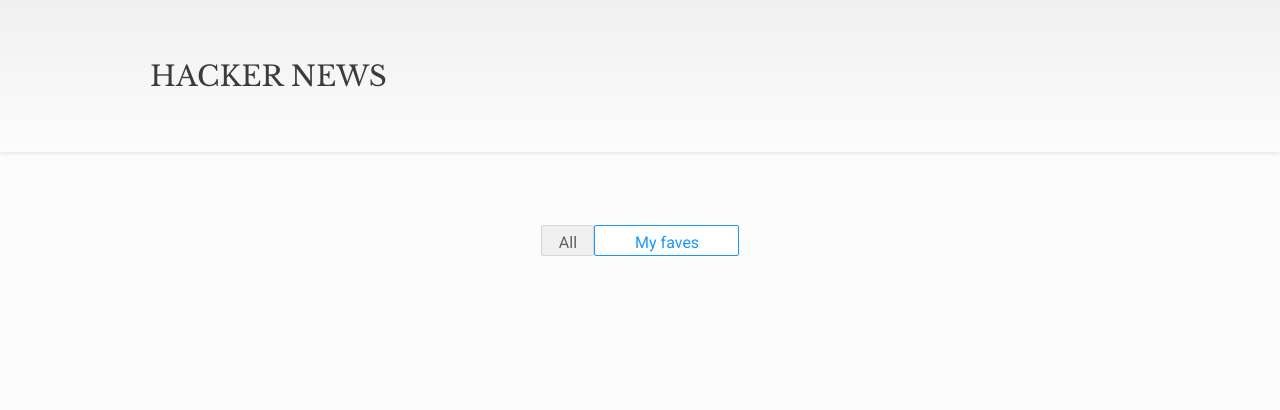
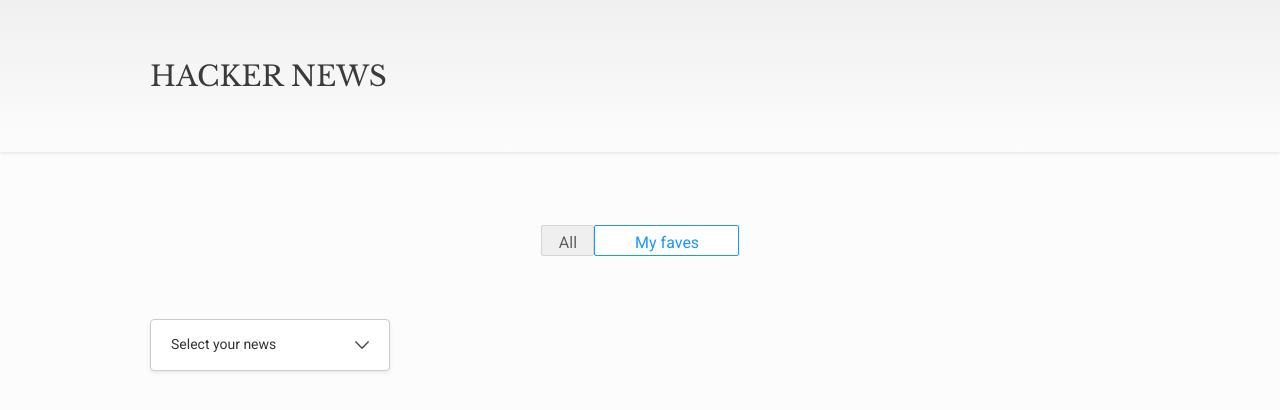
Before and after one commit to joskr2/demo-reign-josue, a React (Vite) app: page / in a window 1280 px wide. Shown: the top 410 px of the page. Built offline with nearby package versions, Linux system fonts and the light colour scheme.

Commit message:
feat(home): added dropdown component

```diff
--- a/src/App.tsx
+++ b/src/App.tsx
@@ -1,5 +1,7 @@
+import Dropdown from './components/Dropdown'
 import Header from './components/Header'
 import Toggle from './components/Toggle'
+import { items } from './data/data'
 import './index.css'
 
 const App = () => {
@@ -8,6 +10,7 @@
       <Header />
       <main>
         <Toggle defaultOnAll={false} />
+        <Dropdown title={'Select your news'} items={items}/>
       </main>
       <footer>
       </footer>
--- /dev/null
+++ b/src/components/Dropdown/index.tsx
@@ -0,0 +1,50 @@
+import { FC, useState } from 'react'
+import { IDropdown, IDropdownOption } from '../../interfaces/IDropdown'
+import './style.css';
+import Down from './../../assets/images/down-chevron.png';
+import Up from './../../assets/images/up-chevron.png';
+
+
+const Dropdown: FC<IDropdown> = ({ title, items }) => {
+
+  const [open, setOpen] = useState(false);
+  const [selection, setSelection] = useState<IDropdownOption>();
+  const toggle = () => setOpen(prevState => !prevState);
+
+  const handleOnClick = (item: IDropdownOption) => {
+    setSelection(item);
+    console.log(selection)
+  }
+
+  return (
+    <div className="wrapper">
+      <div
+        tabIndex={0}
+        className="header"
+        role="button"
+        onClick={toggle}
+      >
+        <div className="header__title">
+          <p className="header__title--placeholder">{!selection?.label ? title : selection?.label}</p>
+        </div>
+        <div className="header__action" >
+          <img src={open ? Up : Down} alt="chevron" width='14px'  height='14px'/>
+        </div>
+      </div>
+      {open && (
+        <ul className="list">
+          {items.map(item => (
+            <li className="list-item" key={item.id}>
+              <button type="button" onClick={() => handleOnClick(item)}>
+                <img src={item.url} alt='item' width='24px' />
+                <span>{item.label}</span>
+              </button>
+            </li>
+          ))}
+        </ul>
+      )}
+    </div>
+  )
+}
+
+export default Dropdown
--- /dev/null
+++ b/src/components/Dropdown/style.css
@@ -0,0 +1,103 @@
+@import url('https://fonts.googleapis.com/css2?family=Roboto:ital,wght@0,100;0,300;0,400;0,700;1,100;1,300;1,500&display=swap');
+
+* {
+  font-family: 'Roboto', sans-serif;
+}
+
+.wrapper {
+  width: 240px;
+  height: 32px;
+  margin: 63px 114px 1px 150px;
+  border-radius: 4px;
+  background-color: #fff;
+}
+
+.wrapper .header {
+  background-color: white;
+  border-color: #ccc;
+  border-radius: 4px;
+  border-style: solid;
+  border-width: 1px;
+  box-shadow: 0 0.125rem 0.25rem rgba(0, 0, 0, .075) !important;
+  display: flex;
+  justify-content: space-between;
+  cursor: pointer;
+
+  padding: 0 20px;
+}
+
+.wrapper .header:focus {
+  border: solid 1px black;
+}
+
+.wrapper .header__title--placeholder {
+  font-family: Roboto;
+  font-size: 14px;
+  font-weight: normal;
+  font-stretch: normal;
+  font-style: normal;
+  line-height: 1.57;
+  letter-spacing: normal;
+  color: #343434;
+}
+
+.wrapper .header__action {
+  display: flex;
+  flex-direction: column;
+  justify-content: center;
+}
+
+.wrapper .list {
+  box-shadow: 0 0.125rem 0.25rem rgba(0, 0, 0, .075) !important;
+  padding: 0;
+  margin: 0;
+  width: 100%;
+  border: none;
+  z-index: 999999;
+}
+
+.wrapper .list li {
+  list-style-type: none;
+}
+
+.wrapper .list li:first-of-type>button {
+  border-top: 1px solid #ccc;
+  border-top-left-radius: 4px;
+  border-top-right-radius: 4px;
+}
+
+.wrapper .list li:last-of-type>button {
+  border-bottom-left-radius: 4px;
+  border-bottom-right-radius: 4px;
+}
+
+.wrapper .list li button {
+  display: flex;
+  background-color: white;
+  font-size: 16px;
+  padding: 15px 20px 15px 20px;
+  border: none !important;
+  width: 100%;
+  border-left: 1px solid #ccc;
+  border-right: 1px solid #ccc;
+}
+
+.list li button {
+  border: none;
+}
+
+.list li button span {
+  margin-left: 13px;
+}
+
+.wrapper .list li button:hover,
+.wrapper .list li button:focus {
+  cursor: pointer;
+  background-color: rgb(241, 239, 239);
+}
+
+@media only screen and (max-width: 600px) {
+  .wrapper {
+    margin: 31.5px auto;
+  }
+}
--- a/src/components/Header/style.css
+++ b/src/components/Header/style.css
@@ -23,7 +23,8 @@
 @media only screen and (max-width: 600px) {
 
   header {
-    padding: 2.75rem 0px 2.65rem 3.75rem;
+    padding: 2.75rem 0px 1rem 0px;
+    justify-content: center;
   }
 
   h1 {
--- a/src/components/Toggle/index.tsx
+++ b/src/components/Toggle/index.tsx
@@ -1,4 +1,4 @@
-import { FC, useEffect, useState } from 'react';
+import { FC, useState } from 'react';
 import { IToggle } from '../../interfaces/IToggle';
 import './style.css';
 
--- /dev/null
+++ b/src/data/data.ts
@@ -0,0 +1,22 @@
+import { IDropdownOption } from "../interfaces/IDropdown";
+
+export const items :IDropdownOption[]= [
+  {
+    id: 1,
+    value: 'react',
+    label: 'React',
+    url: 'https://firebasestorage.googleapis.com/v0/b/fir-reign-imgs.appspot.com/o/react-svgrepo-com-2.svg?alt=media&token=114ec4d0-02c0-4767-ae88-2a5995ba6337'
+  },
+  {
+    id: 2,
+    value: 'angular',
+    label: 'Angular',
+    url: 'https://firebasestorage.googleapis.com/v0/b/fir-reign-imgs.appspot.com/o/angular-svgrepo-com.svg?alt=media&token=dd8eea80-8ba2-4c2f-90c1-77dd17364e0a'
+  },
+  {
+    id: 3,
+    value: 'vuejs',
+    label: 'Vuejs',
+    url: 'https://firebasestorage.googleapis.com/v0/b/fir-reign-imgs.appspot.com/o/vue-svgrepo-com.svg?alt=media&token=9d5e0df0-685d-45d6-94e5-1dbc4e0b868e'
+  },
+];
--- /dev/null
+++ b/src/interfaces/IDropdown.ts
@@ -0,0 +1,10 @@
+export interface IDropdownOption {
+  label?: string;
+  value: string;
+  id: number;
+  url: string;
+}
+export interface IDropdown {
+  title: string;
+  items: Array<IDropdownOption>;
+}
```
Also changed, not shown: src/assets/images/down-chevron.png (added), src/assets/images/up-chevron.png (added).
